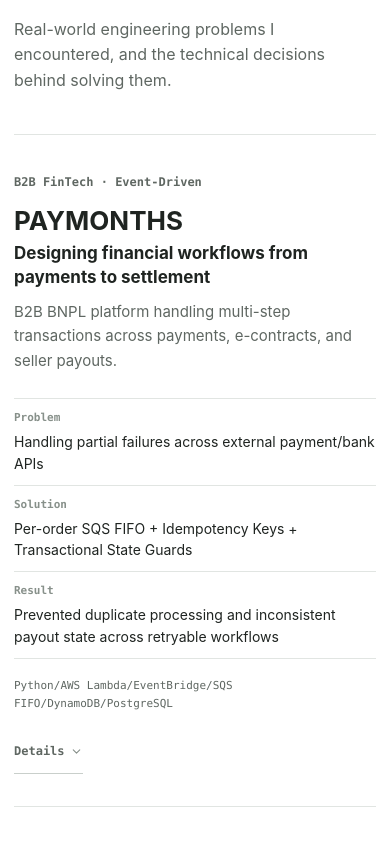
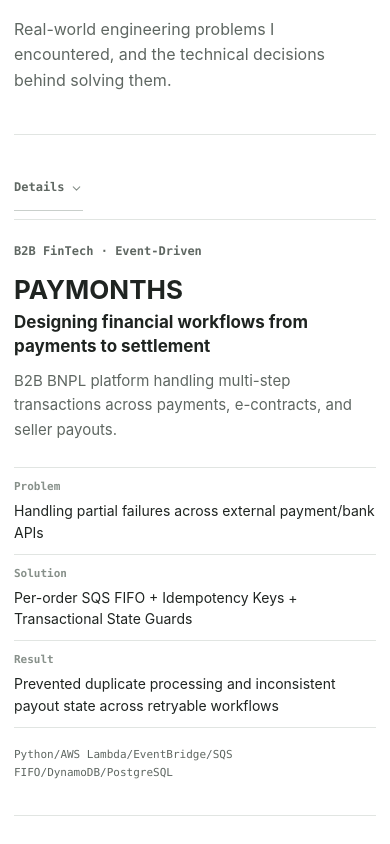
Before and after one commit to jaeyoung0509/jaeyoung0509.github.io, a SvelteKit app: page /about in a window 390 px wide. Shown: the part 1900-2744 px from the top of the page. Built offline with nearby package versions, Linux system fonts and the light colour scheme.

Commit message:
Improve case study detail navigation

```diff
--- a/src/app.css
+++ b/src/app.css
@@ -1687,7 +1687,11 @@
   display: flex;
   justify-content: flex-end;
   align-items: flex-start;
+  position: sticky;
+  top: var(--space-md);
+  z-index: 2;
   padding-top: 4px;
+  background: var(--page);
 }
 
 .work-toggle-btn {
@@ -1739,6 +1743,7 @@
   margin-top: 32px;
   padding-top: 28px;
   border-top: 1px dashed var(--line-strong);
+  scroll-margin-top: var(--space-md);
   display: flex;
   flex-direction: column;
   gap: 28px;
@@ -3025,7 +3030,8 @@
   }
 
   .work-item {
-    grid-template-columns: 1fr;
+    display: flex;
+    flex-direction: column;
     gap: 16px;
     padding: 32px 0;
   }
@@ -3035,8 +3041,13 @@
   }
 
   .work-action-col {
+    order: -1;
+    width: 100%;
     justify-content: flex-start;
     padding-top: 0;
+    padding-bottom: 8px;
+    top: 0;
+    border-bottom: 1px solid var(--line);
   }
 
   .about-split-layout {
--- a/src/components/PortfolioHome.svelte
+++ b/src/components/PortfolioHome.svelte
@@ -1,4 +1,6 @@
 <script lang="ts">
+  import { tick } from "svelte";
+  import { slide } from "svelte/transition";
   import {
     ArrowUpRight,
     ArrowDown,
@@ -21,8 +23,27 @@
     zenith: false,
   });
 
-  function toggleWork(slug: string) {
-    expandedWork[slug] = !expandedWork[slug];
+  function disclosureDuration() {
+    if (typeof window === "undefined") return 0;
+    return window.matchMedia("(prefers-reduced-motion: reduce)").matches
+      ? 0
+      : 300;
+  }
+
+  async function toggleWork(slug: string) {
+    const isOpening = !expandedWork[slug];
+    expandedWork[slug] = isOpening;
+    await tick();
+
+    requestAnimationFrame(() => {
+      const targetId = isOpening
+        ? `work-details-${slug}`
+        : `work-item-${slug}`;
+      document.getElementById(targetId)?.scrollIntoView({
+        behavior: "smooth",
+        block: "start",
+      });
+    });
   }
 
   const content = $derived({
@@ -902,7 +923,11 @@
 
     <div class="work-showcase">
       {#each c.work.items as item (item.slug)}
-        <article class="work-item" class:is-expanded={expandedWork[item.slug]}>
+        <article
+          id={`work-item-${item.slug}`}
+          class="work-item"
+          class:is-expanded={expandedWork[item.slug]}
+        >
           <div class="work-num-col">
             <span class="work-large-num">{item.number}</span>
           </div>
@@ -939,7 +964,11 @@
 
             <!-- Expandable Technical Case Study Detail -->
             {#if expandedWork[item.slug]}
-              <div class="work-deep-dive-panel">
+              <div
+                id={`work-details-${item.slug}`}
+                class="work-deep-dive-panel"
+                transition:slide={{ duration: disclosureDuration() }}
+              >
                 <!-- Context & Focus -->
                 <div class="dd-section">
                   <h4 class="dd-title">01 / Context & Focus</h4>
@@ -1036,6 +1065,7 @@
               class:is-active={expandedWork[item.slug]}
               onclick={() => toggleWork(item.slug)}
               aria-expanded={expandedWork[item.slug]}
+              aria-controls={`work-details-${item.slug}`}
               aria-label={expandedWork[item.slug] ? c.work.collapseCTA : c.work.expandCTA}
             >
               <span class="toggle-label">
```
